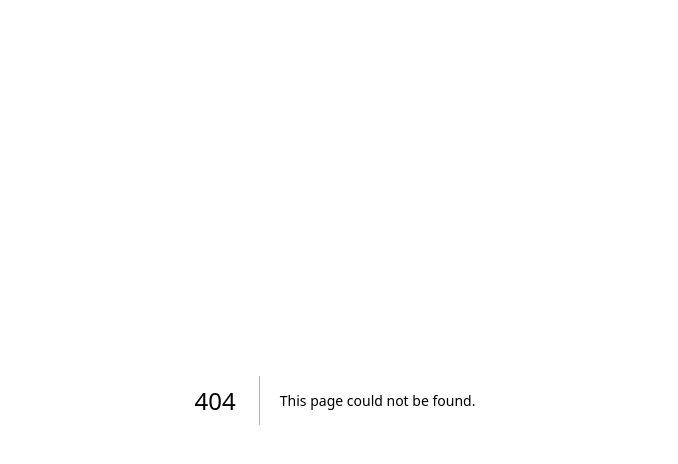
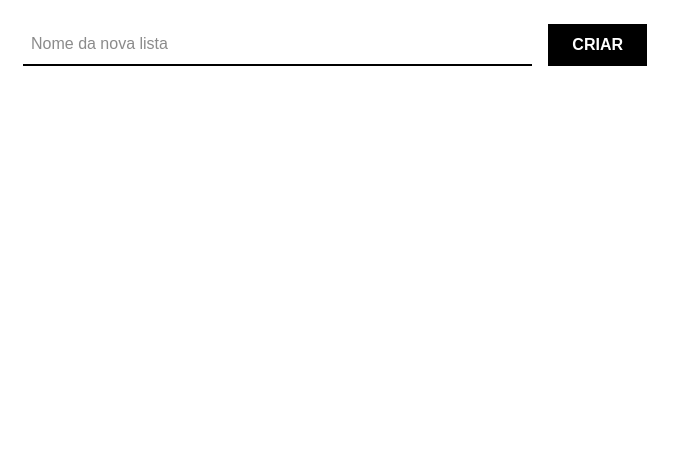
Before and after one commit to jonathaneamorim/web-shop-list, a Next.js app: page /app in a window 1280 px wide. Before the commit this address had no page. Shown: the top 464 px of the page, without its empty margins (305-983 px from the left). Built offline with nearby package versions, Linux system fonts and the light colour scheme.

Commit message:
feat: criando dashboard inicial

```diff
--- /dev/null
+++ b/src/app/app/page.tsx
@@ -0,0 +1,69 @@
+"use client";
+
+import { useState, useEffect } from "react";
+import { ShoppingList } from "@/src/app/entities/ShoppingList";
+import { StorageService } from "@/src/app/services/StorageService";
+
+export default function AppMain() {
+  const [lists, setLists] = useState<ShoppingList[]>([]);
+  const [name, setName] = useState("");
+
+  useEffect(() => {
+    const loadData = () => {
+      const saved = StorageService.getLists();
+      if (saved.length > 0) {
+        setLists(saved);
+      }
+    };
+
+    loadData();
+  }, []);
+
+  const handleCreate = () => {
+    if (!name.trim()) return;
+    const newList = new ShoppingList(name);
+    StorageService.save(newList);
+    setLists((prev) => [...prev, newList]);
+    setName("");
+  };
+
+  return (
+    <div className="p-6 max-w-2xl mx-auto">
+      <div className="flex gap-4 mb-10">
+        <input
+          className="flex-1 border-b-2 border-black p-2 outline-none"
+          value={name}
+          onChange={(e) => setName(e.target.value)}
+          placeholder="Nome da nova lista"
+        />
+        <button
+          onClick={handleCreate}
+          className="bg-black text-white px-6 py-2 font-bold"
+        >
+          CRIAR
+        </button>
+      </div>
+
+      <div className="grid gap-4">
+        {lists.map(list => (
+          <div
+            key={list.id}
+            className="p-5 border border-gray-200 rounded-xl flex justify-between items-center"
+          >
+            <div>
+              <h2 className="font-bold text-xl">{list.name}</h2>
+              <span className="text-xs text-gray-500 uppercase">
+                {new Date(list.createdAt).toLocaleDateString("pt-BR")}
+              </span>
+            </div>
+            <div className="flex items-center gap-2">
+              <span className="bg-black text-white text-xs px-2 py-1 rounded">
+                {list.items?.length || 0} ITENS
+              </span>
+            </div>
+          </div>
+        ))}
+      </div>
+    </div>
+  );
+}
```
